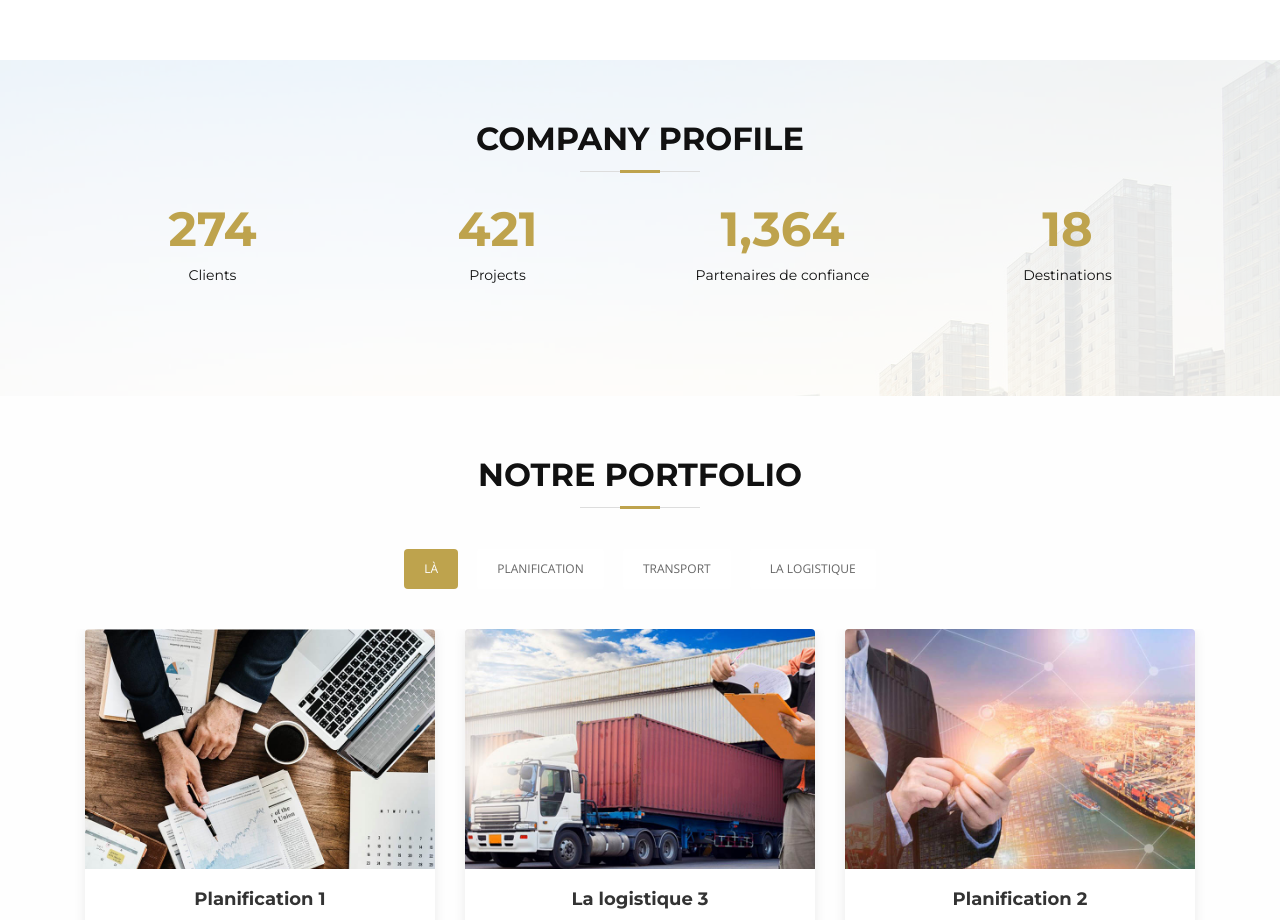
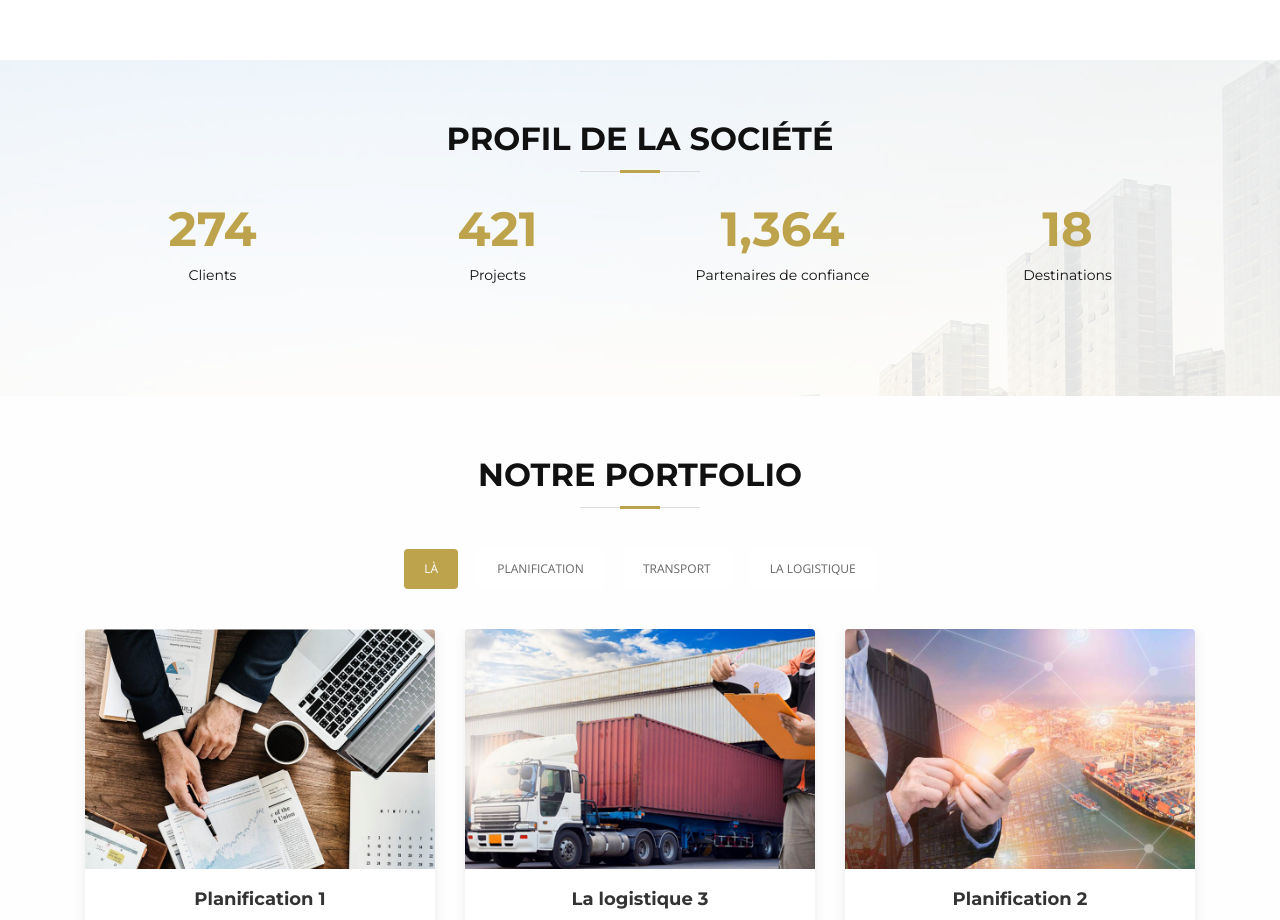
Before and after one commit to jlamcr/CIFOceanic, a plain HTML site: page debut.html in a window 1280 px wide. Shown: the part 3340-4260 px from the top of the page. Drawn offline with nearby package versions, Linux system fonts and the light colour scheme; files whose address does not match are found by name.

Commit message:
Update debut.html

```diff
--- a/debut.html
+++ b/debut.html
@@ -340,7 +340,7 @@
       <div class="container">
 
         <header class="section-header">
-          <h3>Company Profile</h3>
+          <h3>Profil de la Société</h3>
 
         <div class="row counters">
 
```
